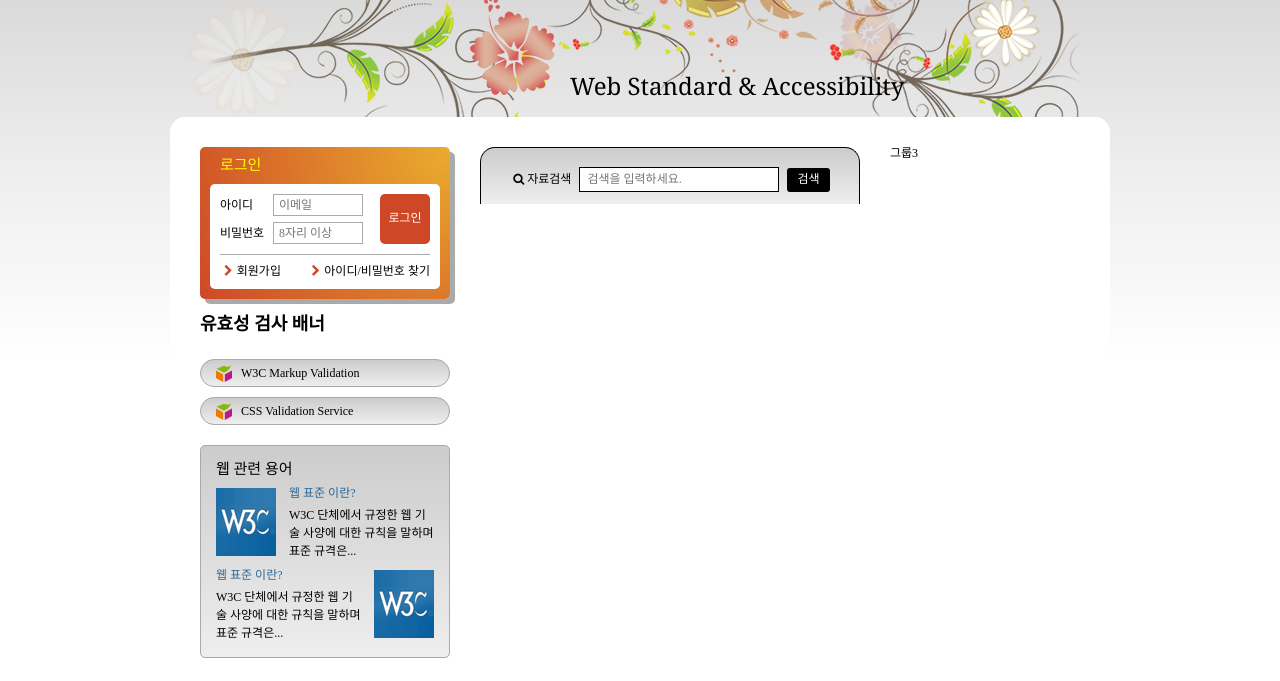
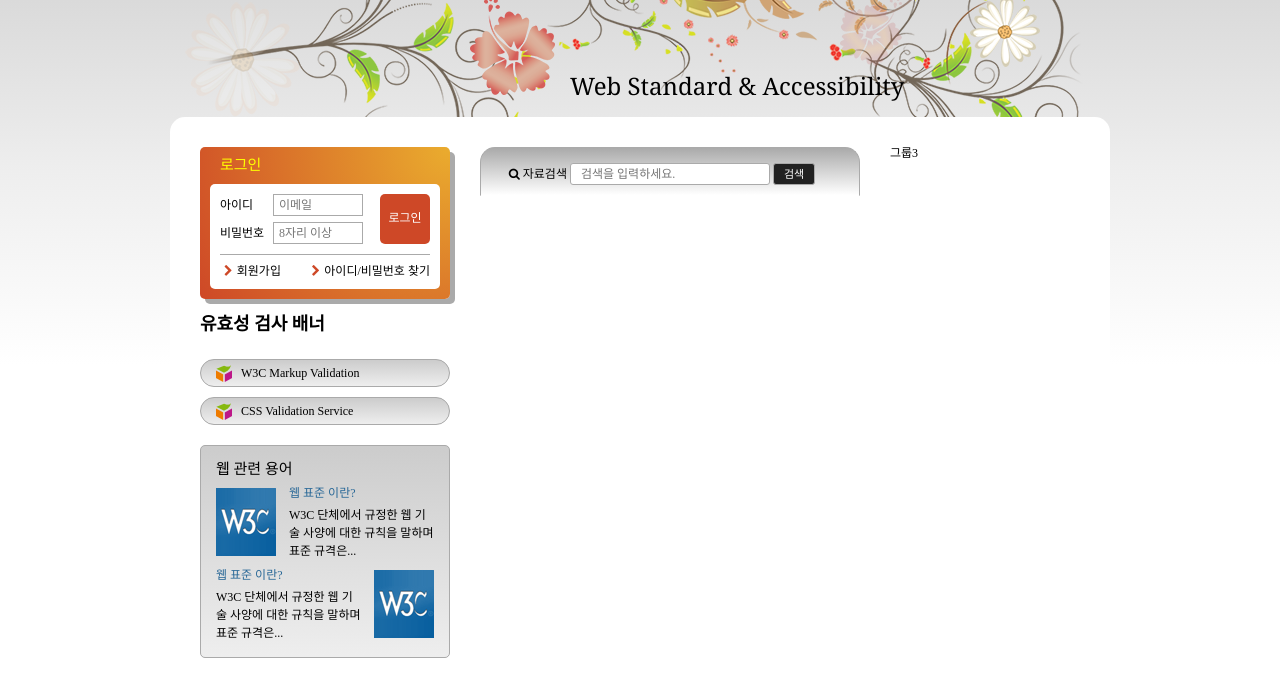
Before and after one commit to downside154/html5, a plain HTML site: page index.html in a window 1280 px wide. Shown: the part 119-800 px from the top of the page. Drawn offline with Linux system fonts and the light colour scheme; a web font is replaced by a local one.

Commit message:
edited search form layout css

```diff
--- a/css/style.css
+++ b/css/style.css
@@ -377,32 +377,39 @@ a{
 
 /* 검색 폼 */
 .search-form{
-  background: linear-gradient(180deg, #ccc, #eee);
+  background: #ccc linear-gradient(180deg, #aaa,#fff);
+  border: 1px solid #aaa;
+  border-bottom-color: #fff;
+  padding: 15px 25px 10px;
   border-radius: 15px 15px 0 0 ;
-  padding: 10px 0px 0px 0px;
-  border: 1px solid black;
-  border-bottom: 0;
-  display: flex;
   justify-content: center;
 }
-
-.search-form > fieldset{
+.search-form fieldset{
   margin: 0;
   border: 0;
+  padding: 0;
 }
-.search input{
+.search-form .flexbox{
+  display: flex;
+  justify-content: space-between;
+  align-items: center;
+}
+.search-form input{
   width: 200px;
-  height: 25px;
-  margin: 5px;
-  border: 1px solid black;
+  height: 22px;
+  padding: 1px 1px 1px 5px;
+  border: 1px solid #aaa;
   text-indent: 5px;
+  border-radius: 3px;
 }
-.search button{
-  color: white;
-  background-color: black;
+.btn-search{
+  border: 1px solid #aaa;
   border-radius: 3px;
-  border: none;
-  padding: 5px 10px;
+  background-color: #212121;
+  color: #fff;
+  padding: 4px 10px;
+  font-size: 1.1rem;
+
 }
 
 
```
